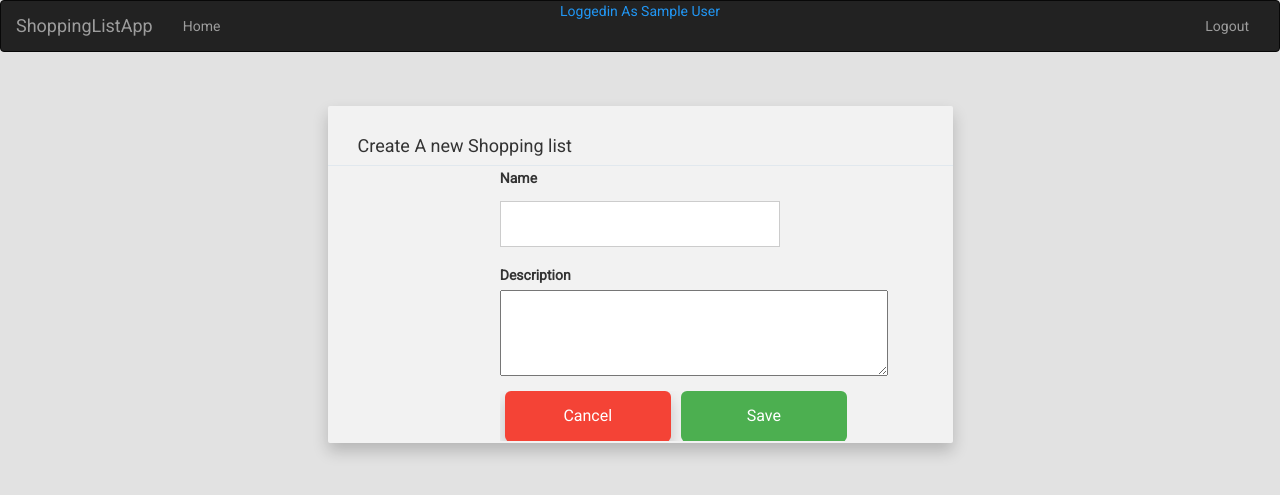
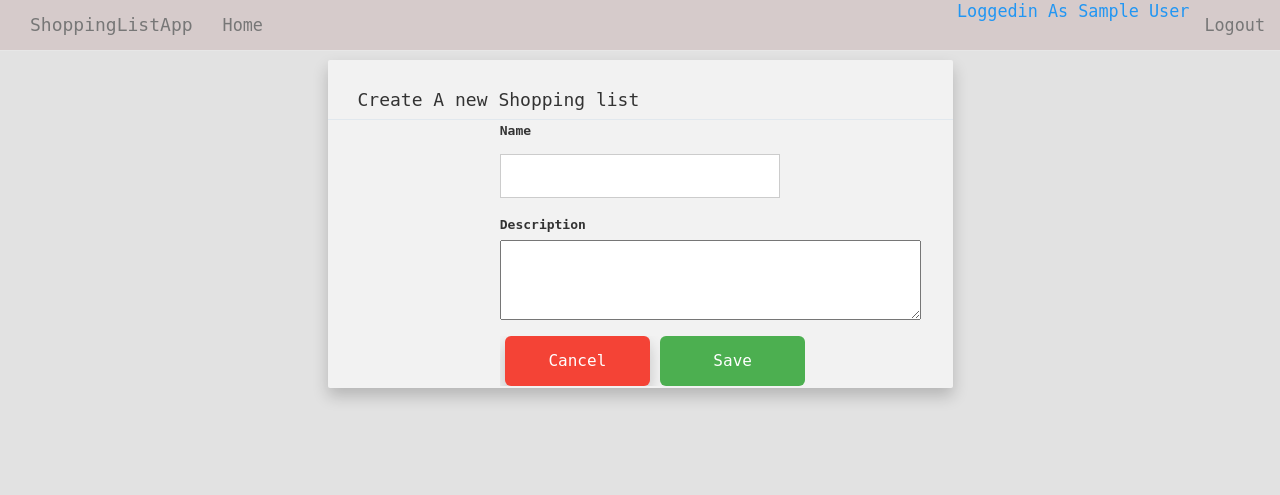
Before and after one commit to esirK/ShoppingList, a Flask app: page /create_shoppinglist in a window 1280 px wide. Shown: the top 495 px of the page. Run offline with Flask 2, Linux system fonts and the light colour scheme; the visitor is signed in with stand-in values (Sample User, id 1); some libraries are stand-ins or nearby versions.

Commit message:
Update UI as per feedback

```diff
--- a/app/static/main.css
+++ b/app/static/main.css
@@ -1,11 +1,13 @@
 /* body general looks*/
 body {
+    height: 100%;
+    padding-top: 30px;
+    padding-bottom: 50px;
     font-family: 'Roboto',
     sans-serif;
     margin: 0;
     background-color: #e2e2e2;
 }
-
 /* Full-width input fields */
 input[type=text], input[type=password] {
     width: 100%;
@@ -38,6 +40,7 @@
 /* Make form appear with card effect*/
 .card{
 	width: 50%;
+	height: auto;
 	background-color: #f2f2f2;
 	border-radius: 2px;
     box-shadow: 0 8px 16px 0 rgba(0,0,0,0.2);
@@ -60,7 +63,8 @@
 h2 {
     text-align: end;
     {
-    font-family: "Karma", sans-serif;}
+        font-family: "Karma", sans-serif;
+    }
 }
 
 /* Extra styles for the cancel button */
@@ -74,17 +78,16 @@
     margin: 8px 10px;
 }
 .updatebtn{
-    background-color: #7dc855;
+    background-color: #4d9e21;
     float: right;
-    width: 25%;
-    margin: 8px 10px;
+    width: 30%;
 }
 /* Float cancel and signup buttons and add an equal width */
 .cancelbtn,.signupbtn, .loginbtn {
     float: left;
     margin-left: 5px;
     margin-right: 5px;
-    width: 40%;
+    width: 35%;
 }
 
 .cancelbtn,.signupbtn:hover, .deletebtn {
@@ -93,9 +96,48 @@
 
 /* Add padding to container elements */
 .container {
+    position: absolute;
+    top: 40px;
+    float: left;
+    width: 25%;
+    margin: auto;
+    z-index: 1;
+}
+.container-fluid {
+    position: relative;
+    padding-right: 15px;
+    padding-left: 15px;
+    margin-right: auto;
+    margin-left: auto;
+    font-family: monospace;
+    font-size: medium;
+}
+.container-big {
+    position: relative;
+    padding-right: 15px;
+    padding-left: 15px;
+    margin-right: auto;
+    margin-left: auto;
+    font-family: monospace;
+    background: #d6cbcb;
+    font-size: larger;
+    font-style: normal;
+}
+.items-container {
+    position: fixed;
+    width: 100%;
+    height: 80%;
+    background: #F2F4F5;
+    overflow: scroll;
+}
+.form_container {
     padding: 2px 16px;
     width: 50%;
     margin: auto;
+}
+form#categories {
+    background: darkgray;
+    margin-bottom: 10px;
 }
 .btm_buttons {
     overflow: auto;
@@ -116,11 +158,11 @@
     margin: 8px 10px;
 }
 .new-btn {
+    position: fixed;
+    bottom: 30px;
     width: auto;
     margin-bottom: 0px;
     background: #7dc855;
-    margin: 10px 130px;
-    float: right;
 }
 
 /* Change styles for cancel button and signup button on extra small screens */
@@ -143,3 +185,9 @@
     background: #ccc;
     cursor: not-allowed;
 }
+.navbar-inverse {
+    position: fixed;
+    width: 100%;
+    background-color: #222;
+    border-color: #080808;
+}
--- a/app/templates/add_item.html
+++ b/app/templates/add_item.html
@@ -16,7 +16,7 @@
     <div class="form-header">
         <h4 class="title">Add Item to {{ current_user.get_shopping_lst(shopping_list_name).name }}</h4>
     </div>
-    <div class="container">
+    <div class="form_container">
 
         {{ form.csrf_token }}
 
--- a/app/templates/base.html
+++ b/app/templates/base.html
@@ -11,8 +11,8 @@
 {% endblock %}
 
 {% block navbar %}
-<div class="navbar navbar-inverse" role="navigation">
-    <div class="container-fluid">
+<div class="navbar navbar-default navbar-fixed-top navbar-offset" role="navigation">
+    <div class="container-big">
         <div class="navbar-header">
             <a class="navbar-brand" href="/">ShoppingListApp</a>
         </div>
@@ -25,7 +25,7 @@
                 <li><a href="/logout">Logout</a></li>
                 {% endif %}
             </ul>
-            <ul class="nav navbar-nav navbar-center">
+            <ul class="nav navbar-nav navbar-right">
                 {% if current_user.is_authenticated %}
                 <p style="color: #2196F3">Loggedin As {{ current_user.name }} </p>
                 {% endif %}
--- a/app/templates/create_shoppinglist.html
+++ b/app/templates/create_shoppinglist.html
@@ -24,7 +24,7 @@
     <div class="form-header">
         <h4 class="title">Create A new Shopping list</h4>
     </div>
-    <div class="container">
+    <div class="form_container">
 
         {{ form.csrf_token }}
         {{ render_field(form.name) }}
--- a/app/templates/login.html
+++ b/app/templates/login.html
@@ -17,7 +17,7 @@
     <div class="form-header">
         <h4 class="title">Please Login</h4>
     </div>
-    <div class="container">
+    <div class="form_container">
 
         {{ form.csrf_token }}
 
@@ -28,8 +28,8 @@
         <input type="checkbox" checked="checked"> Remember me
 
         <div class="btm_buttons">
-            <button type="button"  class="cancelbtn">Cancel</button>
-            <button type="submit" class="loginbtn">Login</button>
+            <button   class="cancelbtn">Cancel</button>
+            <button   class="loginbtn">Login</button>
         </div>
     </div>
     <p style="margin: 10px; width: auto; padding: 12px 20px; " align="center" ><a href="{{ url_for('signup') }}">No Account? Sign Up</a></p>
--- a/app/templates/signup.html
+++ b/app/templates/signup.html
@@ -18,7 +18,7 @@
     <div class="form-header">
         <h4>Signup To ShoppingList App</h4>
     </div>
-    <div class="container">
+    <div class="form_container">
 
         {{ form.csrf_token }}
 
--- a/app/templates/update_item.html
+++ b/app/templates/update_item.html
@@ -16,7 +16,7 @@
     <div class="form-header">
         <h4 class="title">Update Item</h4>
     </div>
-    <div class="container">
+    <div class="form_container">
 
         {{ form.csrf_token }}
 
--- a/app/templates/update_shoppinglist.html
+++ b/app/templates/update_shoppinglist.html
@@ -24,8 +24,7 @@
     <div class="form-header">
         <h4 class="title">Create A new Shopping list</h4>
     </div>
-    <div class="container">
-
+    <div class="form_container">
         {{ form.csrf_token }}
         {{ form.name.label }}
         {{ form.name(value=shopping_list.name) }}
```
Also changed, not shown: app/templates/userdashboard.html (+27 -16 lines).
